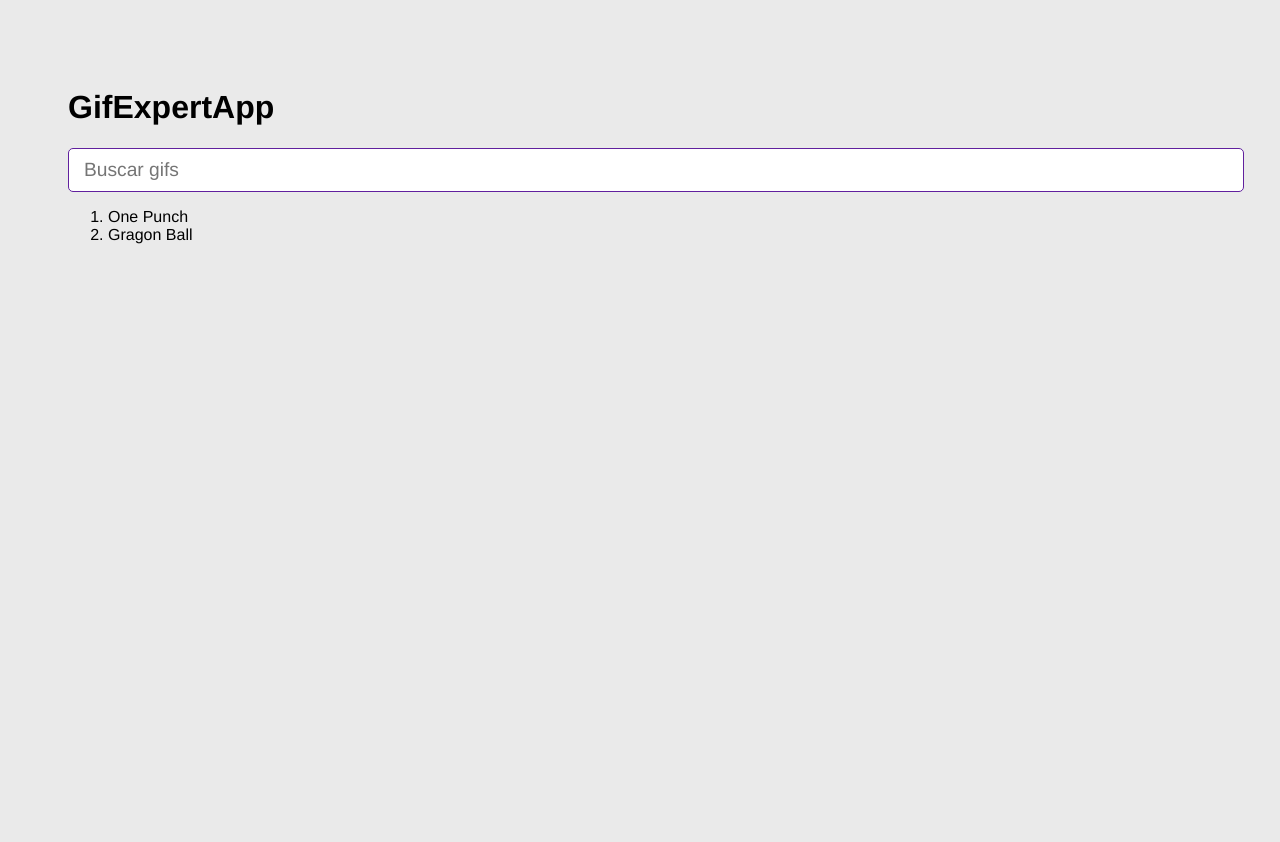
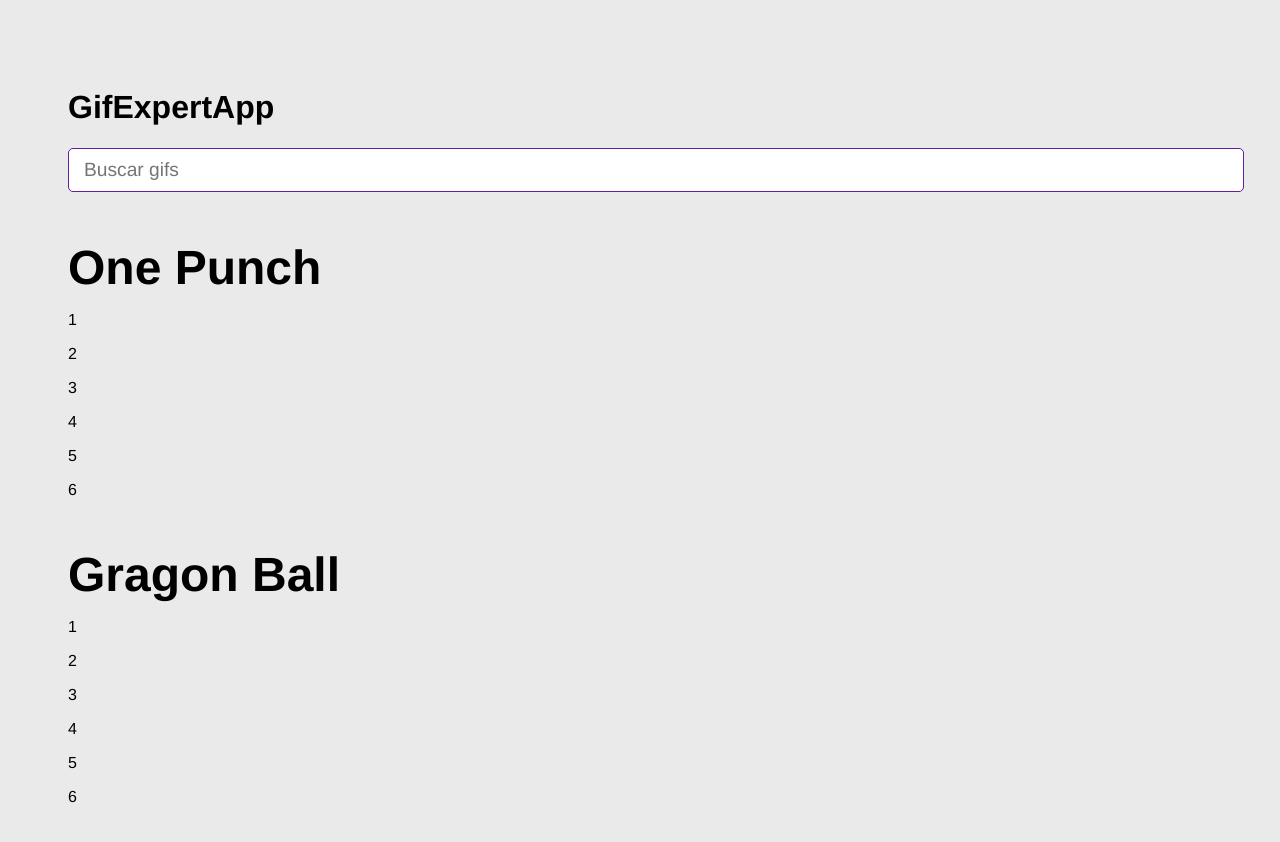
Before and after one commit to irwinet/app-react-git-expert-05, a React (Vite) app: page / in a window 1280 px wide. Shown: the top 842 px of the page. Before the commit the page ends 800 px from the top, so only its background shows below. Built offline with nearby package versions, Linux system fonts and the light colour scheme.

Commit message:
Add component GifGrid

```diff
--- a/src/GifExpertApp.jsx
+++ b/src/GifExpertApp.jsx
@@ -1,6 +1,7 @@
 /* eslint-disable no-unused-vars */
 import { useState } from "react"
 import { AddCategory } from './components/AddCategory'
+import { GifGrid } from "./components/GifGrid";
 
 export const GifExpertApp = () => {
 
@@ -22,12 +23,12 @@ export const GifExpertApp = () => {
 
         {/* <button onClick={onAddCategory}>Agregar</button> */}
 
-        <ol>
-            { categories.map((category, i) => {
-                return <li key={category}>{category}</li>
-            }) }
-        </ol>
-
+        {
+            categories.map((category, i) => (
+                    <GifGrid key={category} category={category} />
+                )
+            )
+        }
     </>
   )
 }
--- /dev/null
+++ b/src/components/GifGrid.jsx
@@ -0,0 +1,16 @@
+/* eslint-disable react/prop-types */
+
+export const GifGrid = ({ category }) => {
+    const gifs = [1,2,3,4,5,6];
+
+    return (
+    <>
+        <h3>{ category }</h3>
+        {
+            gifs.map(gif => (
+                <p key={gif}>{gif}</p>
+            ))
+        }
+    </>
+  )
+}
```
